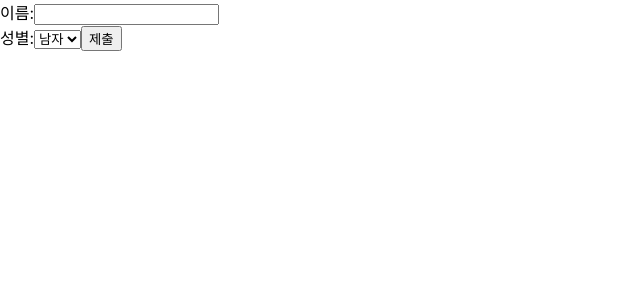
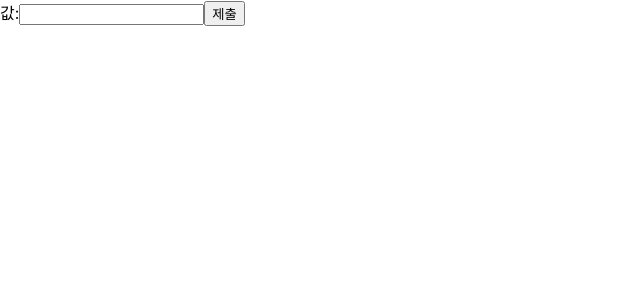
Before and after one commit to dagon0721/201830213-react1, a React (Create React App) app: page / in a window 1280 px wide. Shown: the top 300 px of the page, without its empty margins (0-640 px from the left). Built offline with nearby package versions, Linux system fonts and the light colour scheme.

Commit message:
FinalUpdate

```diff
--- a/src/App.js
+++ b/src/App.js
@@ -7,11 +7,12 @@ import FocusButton from './FocusButton.jsx';
 import Accommodate from './chapter_07/Accommodate.jsx';
 import AttendanceBook from './chapter_10/AttendanceBook.jsx';
 import SignUp from './chapter_11/SignUp.jsx';
+import NameForm from './chapter_11/NameForm.jsx';
 function App() {
   return (
     <div className="App">
       {
-        <SignUp/>
+        <NameForm/>
         // <NotificationList />
       /* <header className="App-header">
         <img src={logo} className="App-logo" alt="logo" />
--- /dev/null
+++ b/src/chapter_11/NameForm.jsx
@@ -0,0 +1,24 @@
+import { useState } from "react";
+
+export default function NameForm(){
+    const [value, setValue] = useState('')
+
+    const handleChange = (e) => {
+        setValue(e.target.value);
+    }
+
+    const handleSubmit = (e) => {
+        alert(`입력한 값: ` + value)
+        e.preventDefault();
+    };
+
+    return (
+        <form onSubmit = {handleSubmit}>
+            <label>
+                값:
+                <input type ="text" value = {value} onChange={handleChange}/>
+            </label>
+            <button type = "submit">제출</button>
+        </form>
+    )
+}
--- a/src/index.js
+++ b/src/index.js
@@ -12,10 +12,11 @@ import FocusButton from './FocusButton';
 import Accommodate from './chapter_07/Accommodate';
 import AttendanceBook from './chapter_10/AttendanceBook';
 import SignUp from './chapter_11/SignUp';
+import NameForm from './chapter_11/NameForm';
 
 ReactDOM.render(
   <React.StrictMode>
-    <SignUp />
+    <NameForm />
   </React.StrictMode>,
   document.getElementById('root')
 );
```
